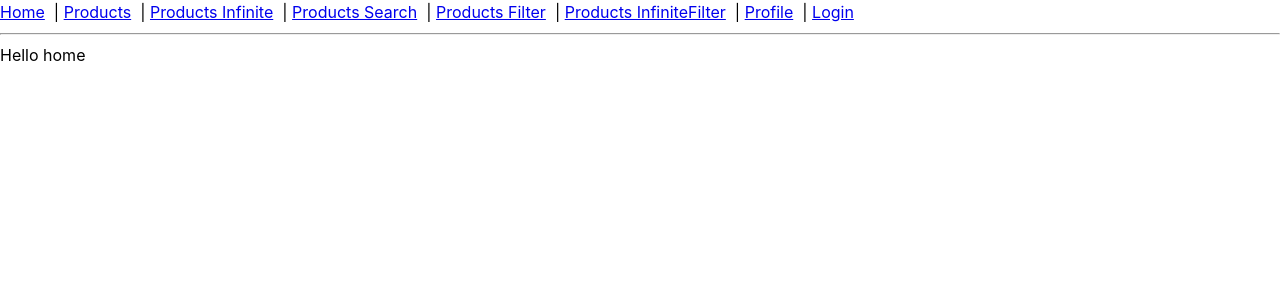
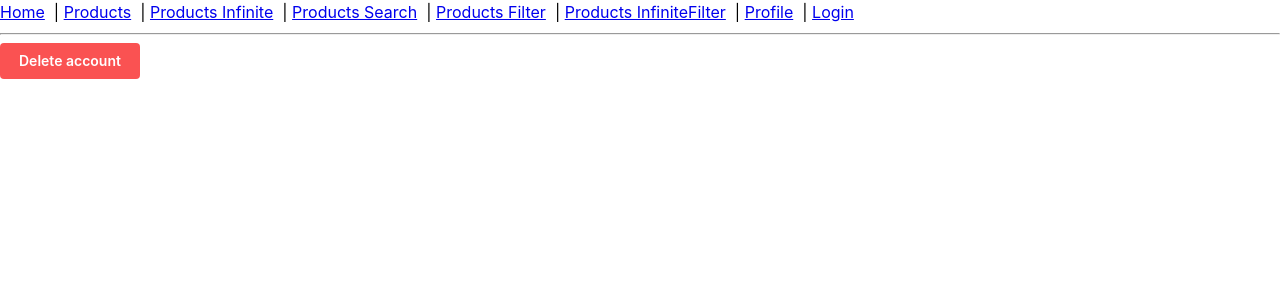
Before and after one commit to hoangthao/react-oauth2, a React (Vite) app: page / in a window 1280 px wide. Shown: the top 300 px of the page. Built offline with nearby package versions, Linux system fonts and the light colour scheme.

Commit message:
modal and notifications

```diff
--- a/src/main.jsx
+++ b/src/main.jsx
@@ -4,6 +4,7 @@ import { createTheme, MantineProvider } from '@mantine/core'
 import { QueryClient, QueryClientProvider } from 'react-query'
 import App from './App.jsx'
 import '@mantine/core/styles.css';
+import { ModalsProvider } from '@mantine/modals'
 
 const theme = createTheme({
   /** Put your mantine theme override here */
@@ -24,8 +25,10 @@ const queryClient = new QueryClient({
 
 ReactDOM.createRoot(document.getElementById('root')).render(
   <MantineProvider theme={theme}>
+    <ModalsProvider>
       <QueryClientProvider client={queryClient}>
         <App />
       </QueryClientProvider>
+      </ModalsProvider>
     </MantineProvider>,
 )
--- a/src/pages/Home.jsx
+++ b/src/pages/Home.jsx
@@ -1,5 +1,7 @@
 import { useEffect } from "react";
 import axios from "axios";
+import { Button, Text } from '@mantine/core';
+import { modals } from '@mantine/modals';
 
 const Home = () => {
 
@@ -31,7 +33,23 @@ const Home = () => {
     }, [])
     */
 
-    return ( <>Hello home</> );
+    const openDeleteModal = () =>
+        modals.openConfirmModal({
+        title: 'Delete your profile',
+        centered: true,
+        children: (
+            <Text size="sm">
+            Are you sure you want to delete your profile? This action is destructive and you will have
+            to contact support to restore your data.
+            </Text>
+        ),
+        labels: { confirm: 'Delete account', cancel: "No don't delete it" },
+        confirmProps: { color: 'red' },
+        onCancel: () => console.log('Cancel'),
+        onConfirm: () => console.log('Confirmed'),
+    });
+
+    return ( <Button onClick={openDeleteModal} color="red">Delete account</Button> );
 }
 
 export default Home;
```
Also changed, not shown: package.json (+7 -5 lines), 2 other files (tests, documents, lock files or other folders).
